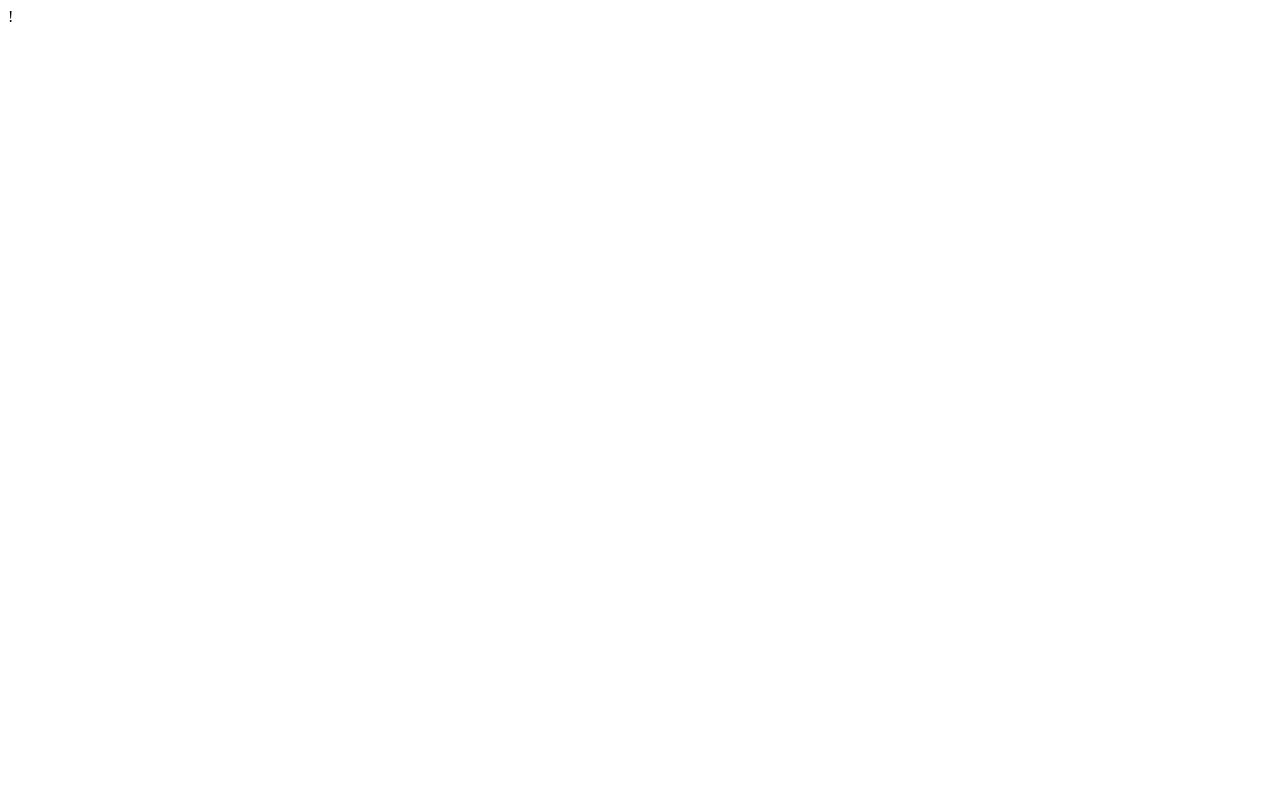
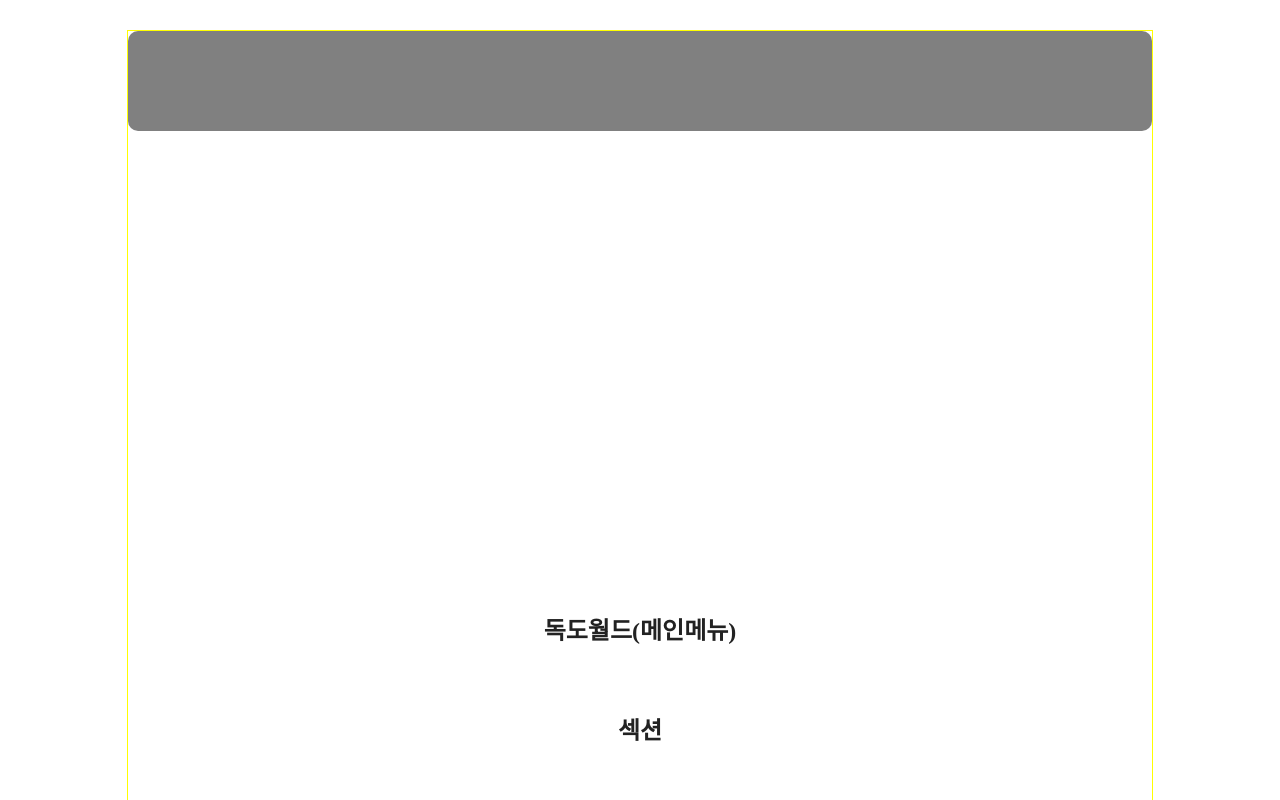
Before and after one commit to kwangnamcho/rwd, a plain HTML site: page index.html in a window 1280 px wide. Shown: the top 800 px of the page. Drawn offline with Linux system fonts and the light colour scheme.

Commit message:
헤더 작업 완료

```diff
--- a/css/style.css
+++ b/css/style.css
@@ -1 +1,20 @@
-@
+@charset "utf-8";
+
+#wrap{
+    width: 80%;
+    margin: 30px auto;
+    font-size: 2em;
+    font-weight: 600;
+    line-height: 50;
+    text-align: center;
+    border: 1px solid yellow;
+}
+
+header,section,footer{
+    border-radius: 10px;
+}
+
+header{
+    height: 100px;
+    background-color: gray;
+}
--- a/index.html
+++ b/index.html
@@ -1 +1,17 @@
-!
+<!DOCTYPE html>
+<html lang="en">
+<head>
+    <meta charset="UTF-8">
+    <meta name="viewport" content="width=device-width, initial-scale=1.0">
+    <link rel="stylesheet" href="./css/reset.css">
+    <link rel="stylesheet" href="./css/style.css">
+    <title>rwd</title>
+</head>
+<body>
+    <div id="wrap">
+        <header>독도월드(메인메뉴)</header>
+        <section>섹션</section>
+        <footer>연락처 및 저작권</footer>
+    </div>
+</body>
+</html>
```
